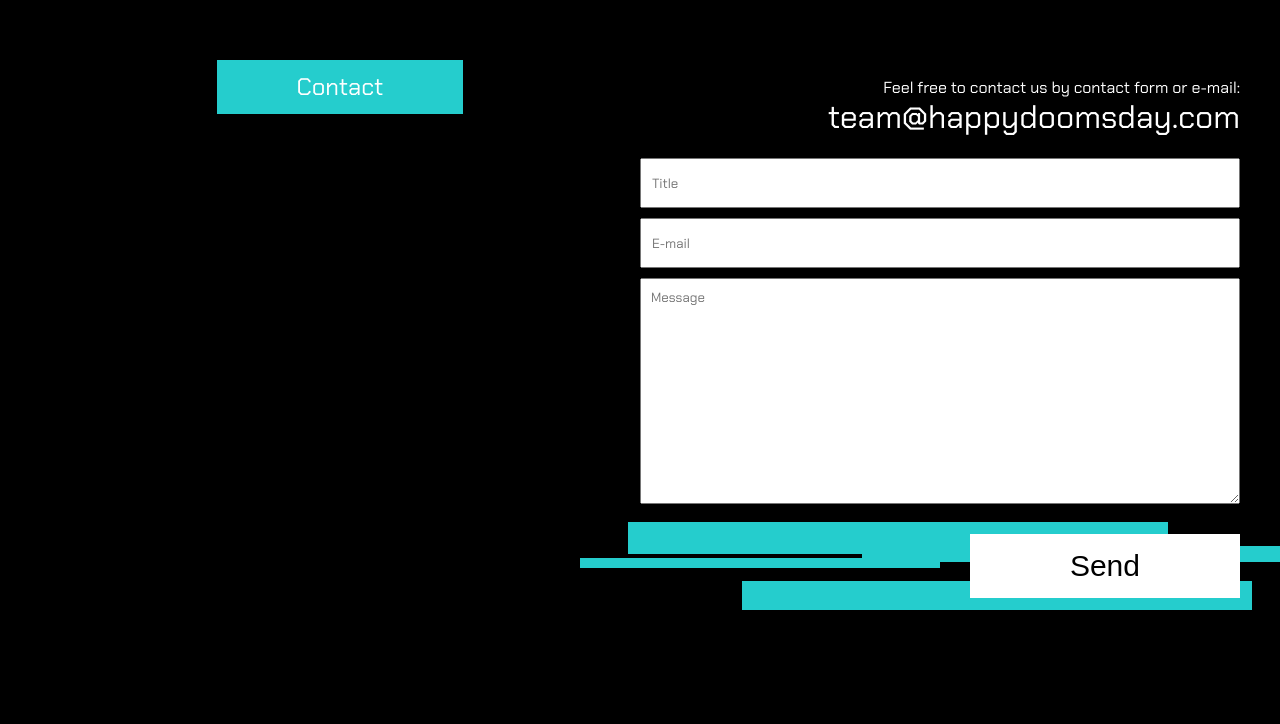
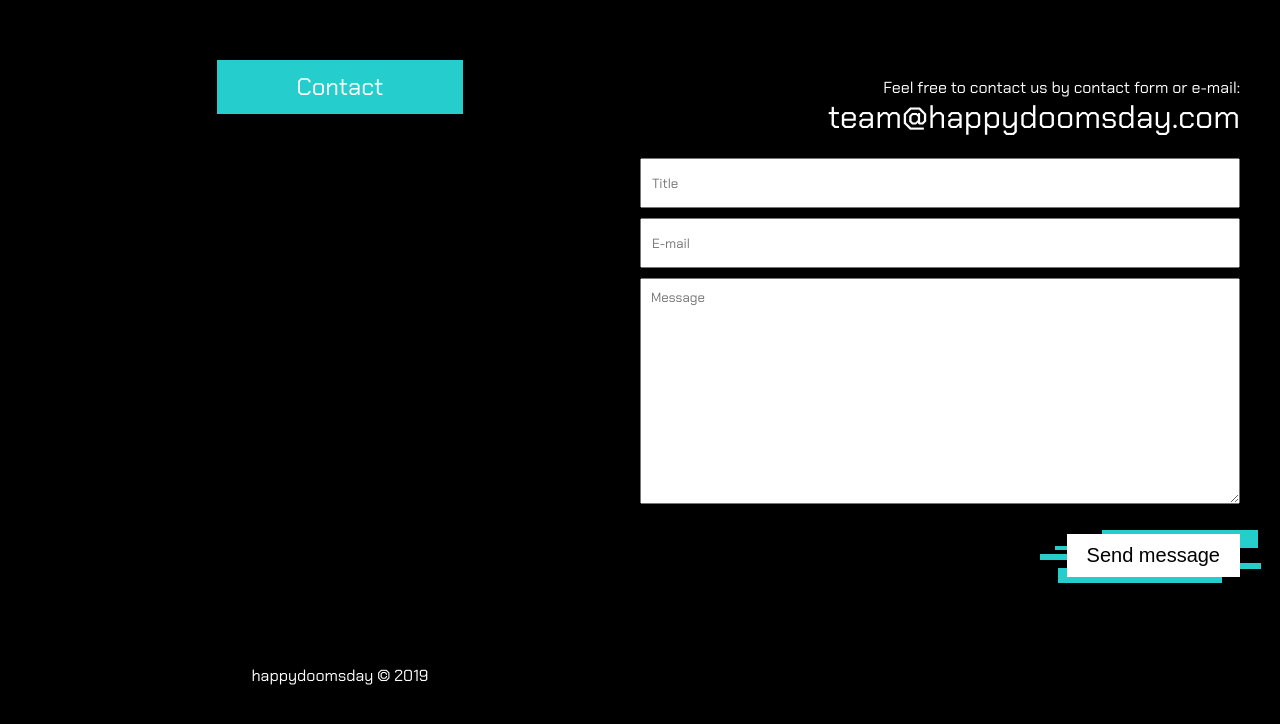
Before and after one commit to larto42/happyDoomsday, a Gatsby site: page / in a window 1280 px wide. Shown: the part 3276-4000 px from the top of the page. Built offline with nearby package versions, Linux system fonts and the light colour scheme; Gatsby itself is replaced by a stand-in of ours.

Commit message:
Change SectionTitle from component to reusable style

```diff
--- a/src/components/SectionTitle.js
+++ b/src/components/SectionTitleStyle.js
@@ -1,8 +1,7 @@
-import React from "react"
 import styled from "styled-components"
 import * as Colors from "../Colors"
 
-const Title = styled.h2`
+export const Title = styled.h2`
   color: ${Colors.White};
   font-size: 24px;
   background: ${Colors.Cyan};
@@ -12,7 +11,3 @@ const Title = styled.h2`
   justify-self: center;
   align-self:flex-start;
 `
-
-export default ({ text }) => (
-  <Title>{text}</Title>
-)
--- a/src/components/pagesComponents/ContactPage.js
+++ b/src/components/pagesComponents/ContactPage.js
@@ -1,9 +1,9 @@
 import React from 'react';
 import styled from 'styled-components';
-import SectionTitle from '../SectionTitle';
+import {Title} from '../SectionTitleStyle';
 import ContainerWrapper from '../ContainerWrapper'
 // import {Button, ButtonWrapper} from '../SmallButton/SmallButtonStyles';
-import Button from '../Button';
+import Button from '../SmallButton/SmallButton';
 
 const Container = styled.div`
     padding-top: 17vh;
@@ -43,13 +43,28 @@ const Textarea = styled.textarea `
 `
 
 const ButtonContainer = styled.div`
+    align-self: flex-end;
+`
 
+const LeftSide = styled.div`
+    display: flex;
+    flex-direction:column;
+    justify-content:space-between;
+    align-items: center;
+    padding-bottom: 40px;
+`
+
+const ContactTitle = styled(Title) `
+    align-self: center;
 `
 
 export default () => (
     <ContainerWrapper>
         <Container>
-            <SectionTitle text="Contact" />
+            <LeftSide>
+                <ContactTitle>Contact</ContactTitle>
+                <span>happydoomsday &copy; {new Date().getFullYear()}</span>
+            </LeftSide>
             <FormWrapper>
                 <p>Feel free to contact us by contact form or e-mail:</p>
                 <Mail>team@happydoomsday.com</Mail>
@@ -59,7 +74,7 @@ export default () => (
                     <Textarea placeholder="Message" rows="12"></Textarea>
                 </Form>
                 <ButtonContainer>
-                    <Button>Send</Button>
+                    <Button>Send message</Button>
                 </ButtonContainer>
             </FormWrapper>
         </Container>
--- a/src/components/pagesComponents/TeamPage.js
+++ b/src/components/pagesComponents/TeamPage.js
@@ -1,7 +1,7 @@
 import React from "react"
 import styled from "styled-components"
 import ContainerWrapper from "../ContainerWrapper"
-import SectionTitle from "../SectionTitle"
+import {Title} from "../SectionTitleStyle"
 import TeammateCard from "../TeammateCard"
 
 import martaImg from "../../../static/team/marta.jpg"
@@ -51,7 +51,7 @@ const DescriptionParagraph = styled.p`
 export default ({ bgImage }) => (
   <ContainerWrapper bgImage={bgImage}>
     <Container>
-      <SectionTitle text="Our Team" />
+      <Title>Our Team</Title>
       <TeamCards>
         <TeammateCard
           image={marcinImg}
```
